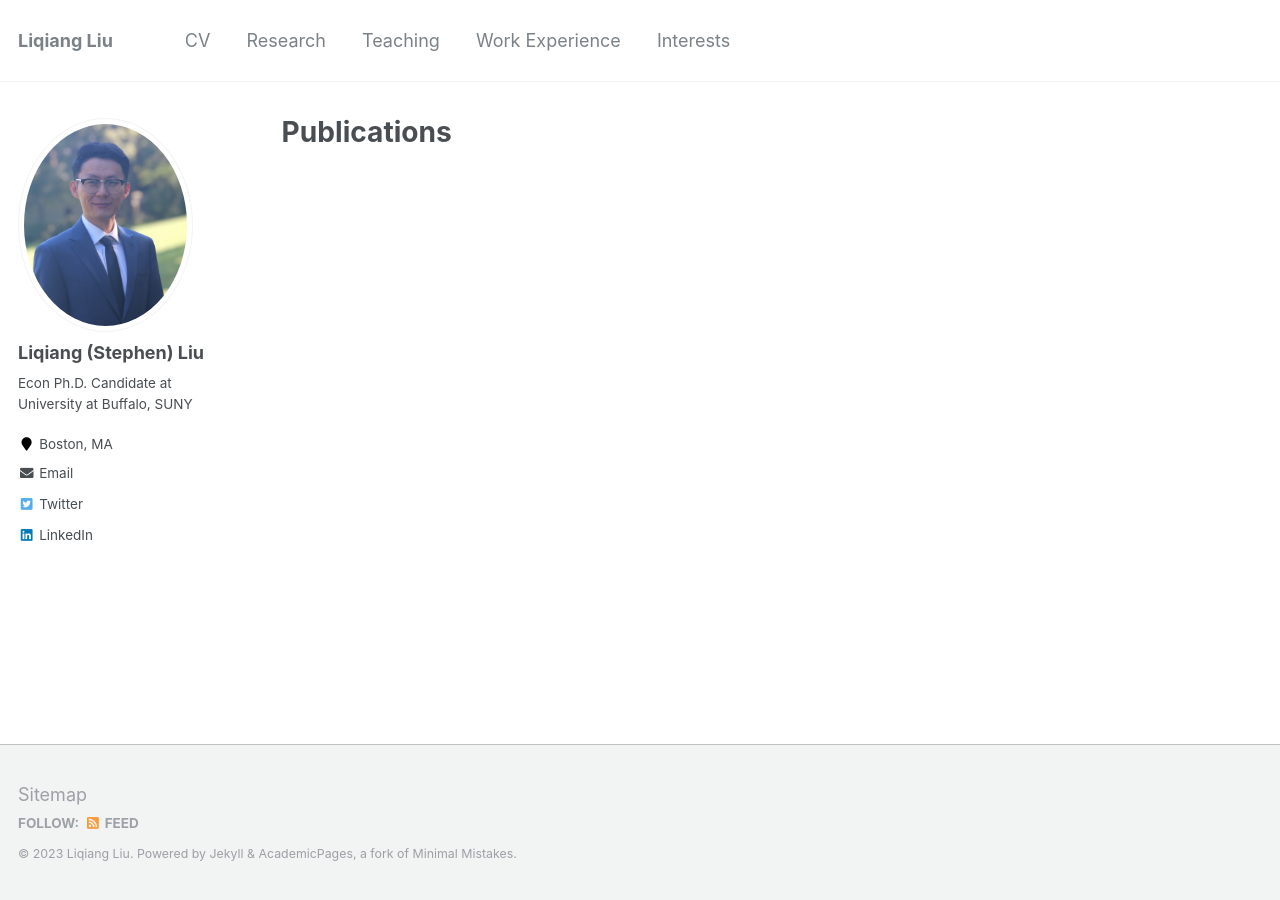
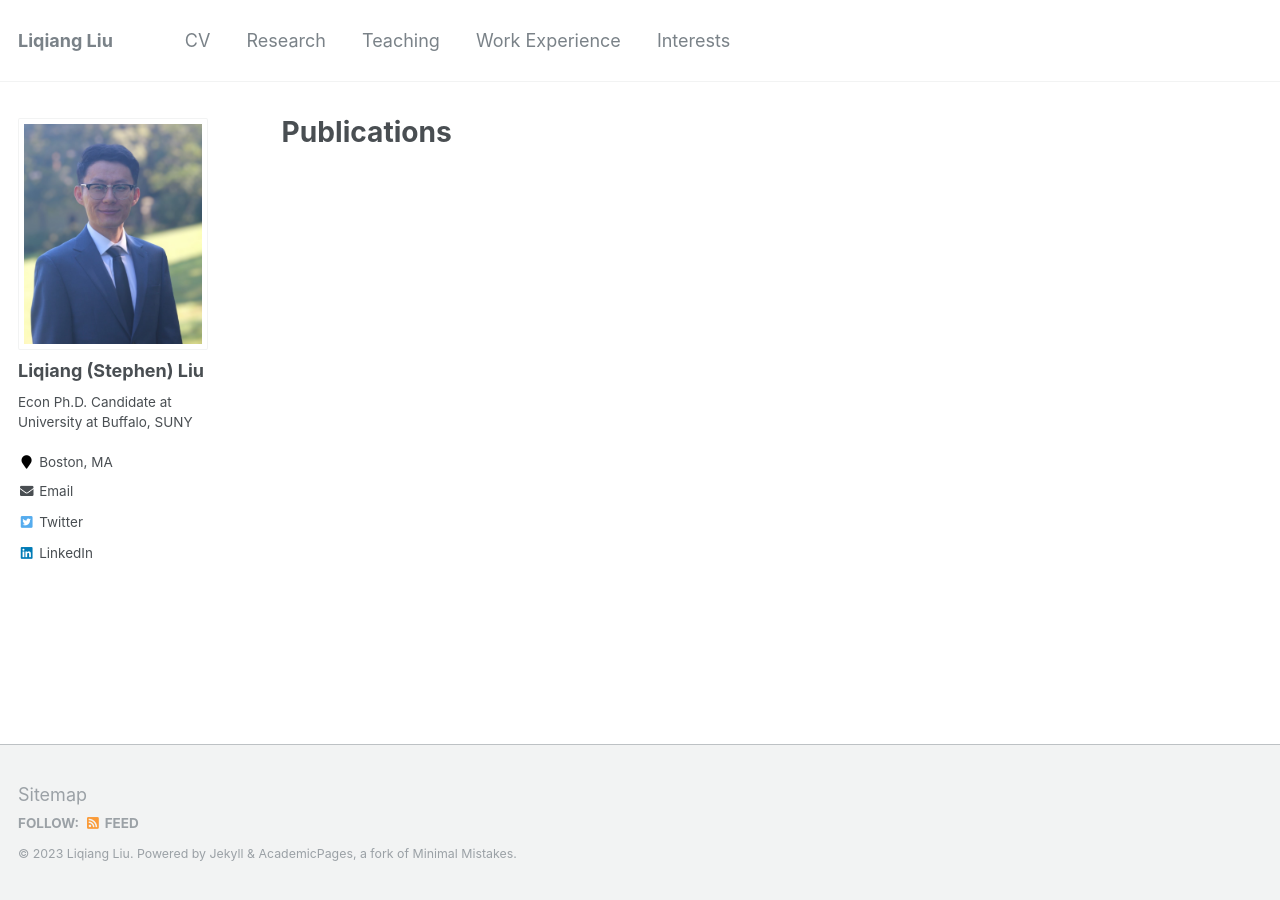
Before and after one commit to Liqiang-Liu/Liqiang-Liu.github.io, a Jekyll site: the page built from _pages/publications.md, in a window 1280 px wide. Built offline with Jekyll 4.4.1, drawn with Linux system fonts in a browser that asks for light colours.

Commit message:
Update _sidebar.scss

```diff
--- a/_sass/_sidebar.scss
+++ b/_sass/_sidebar.scss
@@ -83,8 +83,8 @@
   }
 
   img {
-    max-width: 175px;
-    border-radius: 50%;
+    max-width: 200px;
+    border-radius: 1%;
 
     @include breakpoint($large) {
       padding: 5px;
```
